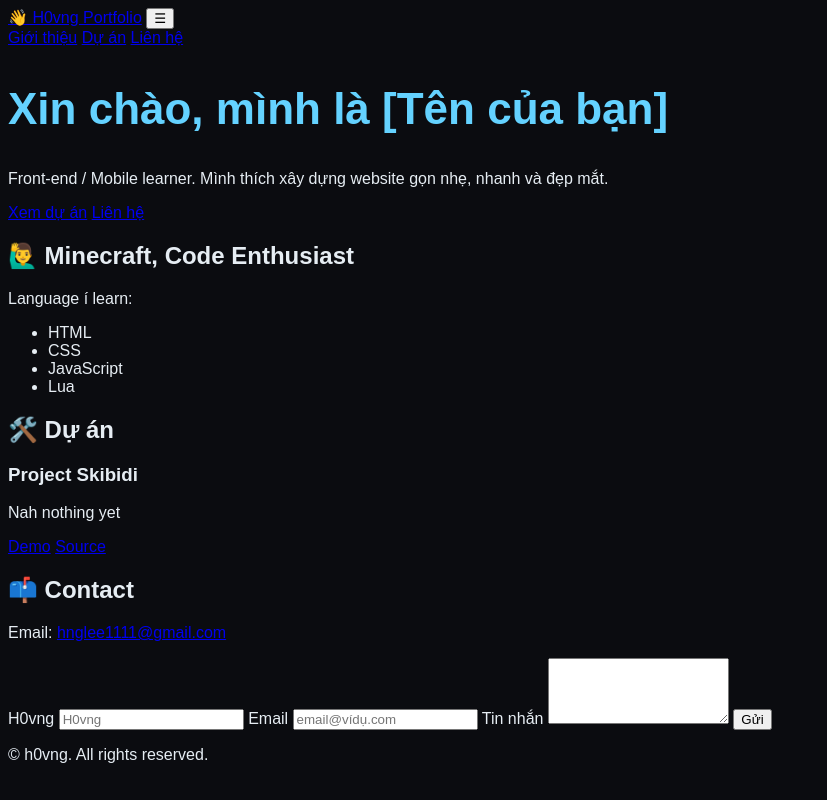
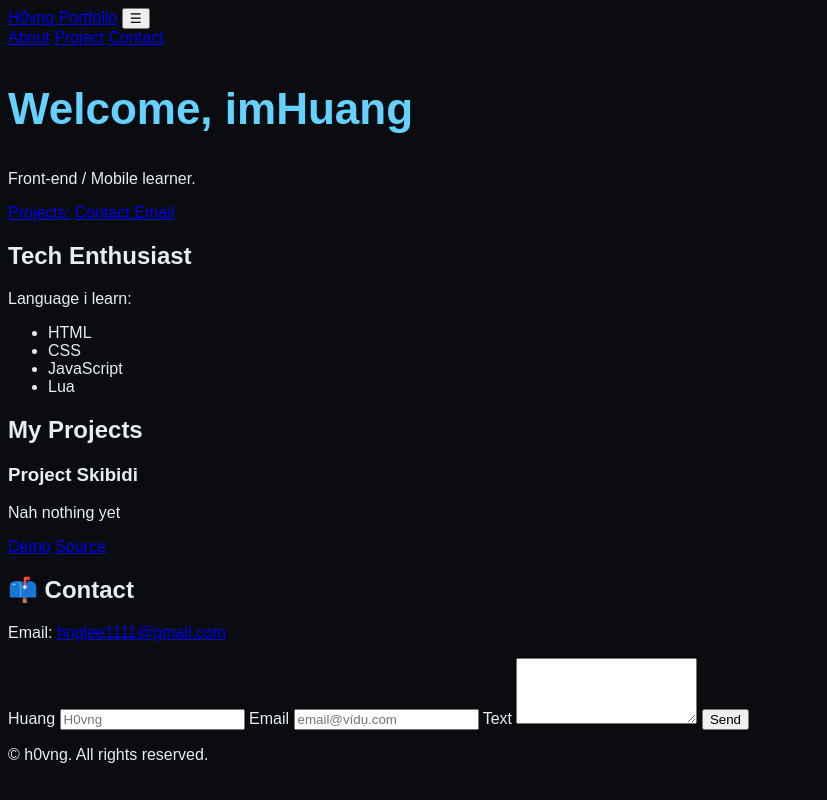
Before and after one commit to realesthoanh/My-portfolio, a plain HTML site: page index.html in a window 1280 px wide. Shown: the whole page, without its empty margins (0-827 px from the left). Drawn offline with Linux system fonts and the light colour scheme.

Commit message:
Update index.html

```diff
--- a/index.html
+++ b/index.html
@@ -3,34 +3,34 @@
 <head>
   <meta charset="UTF-8" />
   <meta name="viewport" content="width=device-width, initial-scale=1" />
-  <title>My Portfolio</title>
-  <meta name="description" content="Portfolio cá nhân - giới thiệu, dự án, liên hệ" />
+  <title>Huang Portfolio</title>
+  <meta name="description" content="Portfolio - About, Project, Contact" />
   <link rel="stylesheet" href="style.css" />
 </head>
 <body>
   <header class="site-header">
     <div class="container nav">
-      <a class="brand" href="#top">👋 H0vng Portfolio</a>
+      <a class="brand" href="#top">H0vng Portfolio</a>
       <button class="menu-toggle" aria-label="Mở menu">☰</button>
       <nav class="menu">
-        <a href="#about">Giới thiệu</a>
-        <a href="#projects">Dự án</a>
-        <a href="#contact">Liên hệ</a>
+        <a href="#about">About</a>
+        <a href="#projects">Project</a>
+        <a href="#contact">Contact</a>
       </nav>
     </div>
   </header>
 <main id="top">
   <section class="hero container">
-    <h1>Xin chào, mình là <span class="accent">[Tên của bạn]</span></h1>
-    <p>Front-end / Mobile learner. Mình thích xây dựng website gọn nhẹ, nhanh và đẹp mắt.</p>
+    <h1>Welcome, im<span class="accent">Huang</span></h1>
+    <p>Front-end / Mobile learner. </p>
     <div class="cta">
-      <a class="btn" href="#projects">Xem dự án</a>
-      <a class="btn ghost" href="mailto:you@example.com">Liên hệ</a>
+      <a class="btn" href="#projects">Projects:</a>
+      <a class="btn ghost" href="mailto:hnglee1111@gmail.com">Contact Email</a>
     </div>
   </section>
 <section id="about" class="container section">
-  <h2>🙋‍♂️ Minecraft, Code Enthusiast</h2>
-  <p>Language í learn:</p>
+  <h2>Tech Enthusiast</h2>
+  <p>Language i learn:</p>
   <ul class="chips">
     <li>HTML</li>
     <li>CSS</li>
@@ -39,7 +39,7 @@
   </ul>
 </section>
 <section id="projects" class="container section">
-  <h2>🛠️ Dự án</h2>
+  <h2>My Projects</h2>
   <div class="grid">
     <article class="card">
       <h3>Project Skibidi</h3>
@@ -56,16 +56,16 @@
   <h2>📫 Contact</h2>
   <p>Email: <a href="mailto:hnglee1111@gmail.com">hnglee1111@gmail.com</a></p>
   <form class="contact-form" method="POST" action="#">
-    <label>H0vng
+    <label>Huang
       <input required name="name" placeholder="H0vng" />
     </label>
     <label>Email
       <input required type="email" name="email" placeholder="email@vídụ.com" />
     </label>
-    <label>Tin nhắn
+    <label>Text
       <textarea required name="message" rows="4"></textarea>
     </label>
-    <button class="btn" type="submit">Gửi</button>
+    <button class="btn" type="submit">Send</button>
   </form>
 </section>
 <footer class="site-footer">
```
